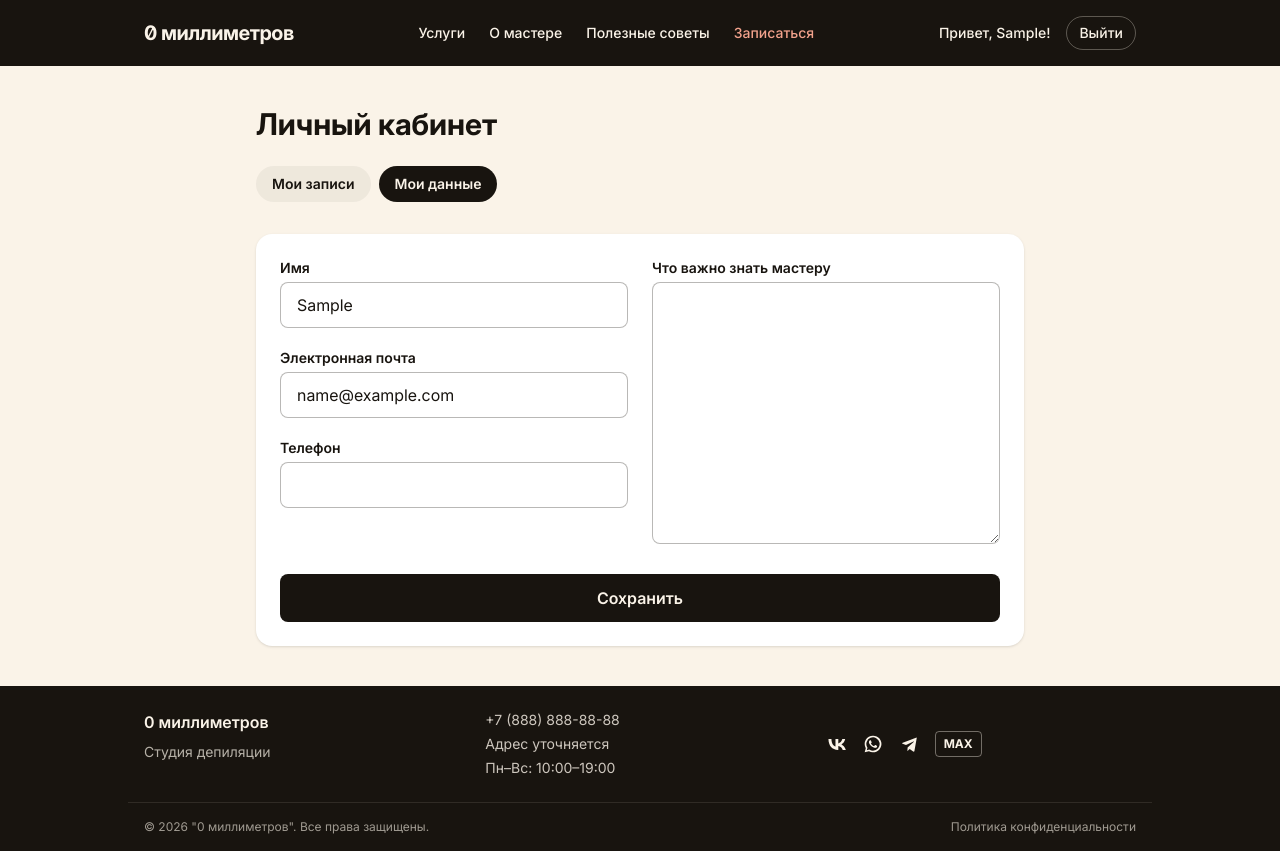
After one commit to NiFKakieRamki/zero-mm, a Django app: page /profile/ in a window 1280 px wide. The commit adds this page. Run offline with Django 5.2, Linux system fonts and the light colour scheme; the visitor is signed in with stand-in values (Sample User, id 1); data comes from the database, SQL or seed files in the repository.

Commit message:
Личный кабинет: вкладка Мои данные с возможностью редактирования

```diff
--- a/main/admin.py
+++ b/main/admin.py
@@ -53,7 +53,7 @@ class TimeOffAdmin(admin.ModelAdmin):
 
 @admin.register(Booking)
 class BookingAdmin(admin.ModelAdmin):
-    list_display = ('starts_at', 'client', 'total_duration_minutes', 'total_price', 'colored_status', 'created_at')
+    list_display = ('starts_at', 'client__username', 'client__first_name', 'client__profile__phone', 'total_duration_minutes', 'total_price', 'colored_status', 'created_at')
     list_filter = ('status',)
     date_hierarchy = 'starts_at'
     filter_horizontal = ('services',)
--- a/main/forms.py
+++ b/main/forms.py
@@ -1,5 +1,6 @@
 from django import forms
 from django.contrib.auth.forms import UserCreationForm
+from django.contrib.auth.models import User
 from .models import Booking, WorkSettings, TimeOff
 from django.utils import timezone
 from datetime import timedelta
@@ -73,3 +74,25 @@ class RegisterForm(UserCreationForm):
 
         self.fields['first_name'].required = True
         self.fields['email'].required = True
+
+
+class ProfileForm(forms.ModelForm):
+    phone = forms.CharField(max_length=20, label='Телефон')
+    notes = forms.CharField(label='Что важно знать мастеру', required=False, widget=forms.Textarea)
+
+    class Meta:
+        model = User
+        fields = ('first_name', 'email')
+
+    def __init__(self, *args, **kwargs):
+        super().__init__(*args, **kwargs)
+        self.fields['first_name'].required = True
+        self.fields['email'].required = True
+        self.fields['first_name'].label = 'Имя'
+        self.fields['email'].label = 'Электронная почта'
+
+    def clean_email(self):
+        email = self.cleaned_data['email'].lower()
+        if User.objects.filter(email__iexact=email).exclude(id=self.instance.id).exists():
+            raise forms.ValidationError('Эта почта уже используется')
+        return email
--- a/main/models.py
+++ b/main/models.py
@@ -109,8 +109,6 @@ class TimeOff(models.Model):
 
 
 
-
-
 class Booking(models.Model):
 
     class Status(models.TextChoices):
--- a/main/urls.py
+++ b/main/urls.py
@@ -9,6 +9,7 @@ urlpatterns = [
     path('register/', views.register_view, name='register'),
     path('login/', views.login_view, name='login'),
     path('logout/', views.logout_view, name='logout'),
+    path('profile/', views.profile_view, name='profile'),
     path('booking/slots/', views.booking_slot_view, name='booking_slots'),
     path('my-bookings/', views.my_bookings_view, name='my_bookings'),
     path('my-bookings/<int:booking_id>/cancel/', views.booking_cancel_view, name='booking_cancel'),
--- a/main/views.py
+++ b/main/views.py
@@ -6,8 +6,8 @@ from django.contrib.auth.forms import  AuthenticationForm
 from django.contrib import messages
 from django.utils.http import url_has_allowed_host_and_scheme
 from django.utils import timezone
-from .models import Service, Booking
-from .forms import BookingForm, RegisterForm
+from .models import Service, Booking, Profile
+from .forms import BookingForm, RegisterForm, ProfileForm
 from datetime import date
 from django.http import JsonResponse
 from .slots import get_slots
@@ -38,6 +38,32 @@ def register_view(request):
         form = RegisterForm()
 
     return render(request, 'main/register.html', {'form': form})
+
+@login_required
+def profile_view(request):
+    profile, _ = Profile.objects.get_or_create(user=request.user)
+
+    if request.method == 'POST':
+        form = ProfileForm(request.POST, instance=request.user)
+
+        if form.is_valid():
+            form.save()
+            profile.phone = form.cleaned_data['phone']
+            profile.notes = form.cleaned_data['notes']
+            profile.save()
+            messages.success(request, 'Данные обновлены')
+            return redirect('main:profile')
+
+    else:
+        form = ProfileForm(instance=request.user, initial={
+            'phone': profile.phone,
+            'notes': profile.notes
+        })
+
+    return render(request, 'profile.html', {'form': form})
+
+
+
 
 
 @login_required
--- a/static/src/input.css
+++ b/static/src/input.css
@@ -5,7 +5,8 @@
   input[type="password"],
   input[type="email"],
   input[type="tel"],
-  input[type="date"] {
+  input[type="date"],
+  textarea {
     @apply w-full rounded-lg border border-ink/30 bg-white px-4 py-2.5
            focus:border-ink focus:outline-none;
   }
--- a/templates/components/navbar.html
+++ b/templates/components/navbar.html
@@ -12,11 +12,7 @@
     <div class="flex items-center gap-4">
 
       {% if user.is_authenticated %}
-        <span class="hidden sm:inline text-sm text-white">Привет, {{ user.username }} !</span>
-
-        <a href="{% url 'main:my_bookings' %}" class="text-sm text-brand font-medium hover:text-white transition-colors">
-          Мои записи
-        </a>
+        <a href="{% url 'main:my_bookings' %}" class="text-sm font-medium hover:text-brand transition-colors">Привет, {{ user.first_name|default:user.username }}!</a>
 
         <a href="{% url 'main:logout' %}"
            class="text-sm font-medium border border-background/30 rounded-full px-3 py-1.5
--- /dev/null
+++ b/templates/profile.html
@@ -0,0 +1,62 @@
+{% extends "base.html" %}
+{% block title %}Мои данные | 0 мм{% endblock title %}
+
+
+{% block content %}
+
+  <div class="max-w-3xl mx-auto">
+
+    <h1 class="text-3xl font-bold mb-6">Личный кабинет</h1>
+
+    <nav class="flex gap-2 mb-8">
+      <a href="{% url 'main:my_bookings' %}"
+         class="px-4 py-2 rounded-full text-sm font-semibold bg-ink/5 hover:bg-ink/10 transition-colors">
+        Мои записи
+      </a>
+      <a href="{% url 'main:profile' %}"
+         class="px-4 py-2 rounded-full text-sm font-semibold bg-ink text-background">
+        Мои данные
+      </a>
+    </nav>
+
+    <form method="POST" class="bg-white rounded-2xl p-6 shadow-sm shadow-ink/10">
+      {% csrf_token %}
+
+      <div class="grid gap-6 sm:grid-cols-2">
+
+        <div class="space-y-5">
+          {% for field in form %}
+            {% if field.name != 'notes' %}
+              <div>
+                <label for="{{ field.id_for_label }}" class="block text-sm font-semibold mb-1">
+                  {{ field.label }}
+                </label>
+                {{ field }}
+                {% for error in field.errors %}
+                  <p class="mt-1 text-xs text-brand-dark">{{ error }}</p>
+                {% endfor %}
+              </div>
+            {% endif %}
+          {% endfor %}
+        </div>
+
+        <div>
+          <label for="{{ form.notes.id_for_label }}" class="block text-sm font-semibold mb-1">
+            {{ form.notes.label }}
+          </label>
+          {{ form.notes }}
+        </div>
+
+      </div>
+
+      <button type="submit"
+              class="mt-6 w-full bg-ink text-background rounded-lg py-3 font-semibold cursor-pointer">
+        Сохранить
+      </button>
+    </form>
+
+
+
+  </div>
+
+{% endblock content %}
```
Also changed, not shown: templates/my_bookings.html (+13 -1 lines), static/css/tailwind.css.
